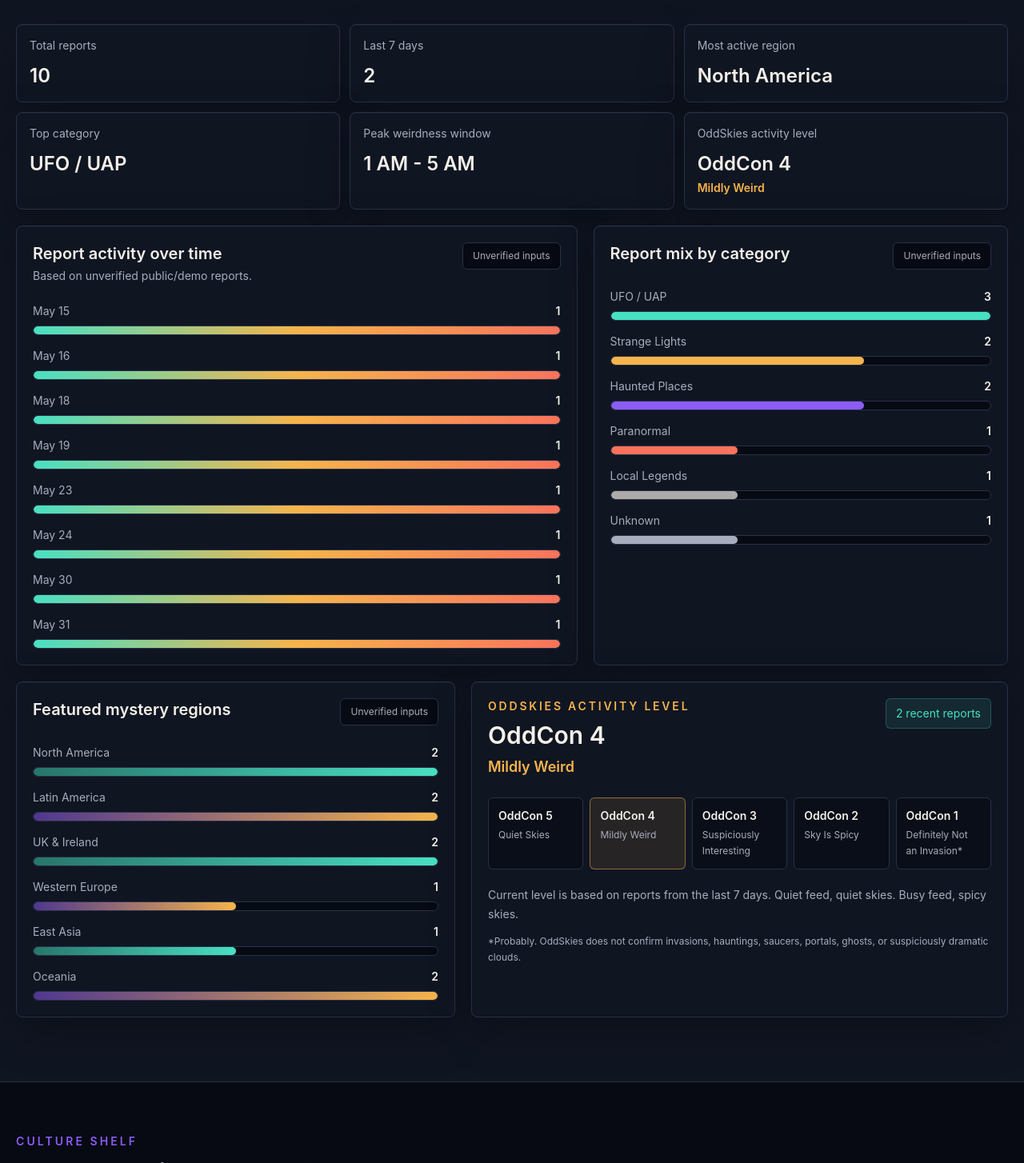
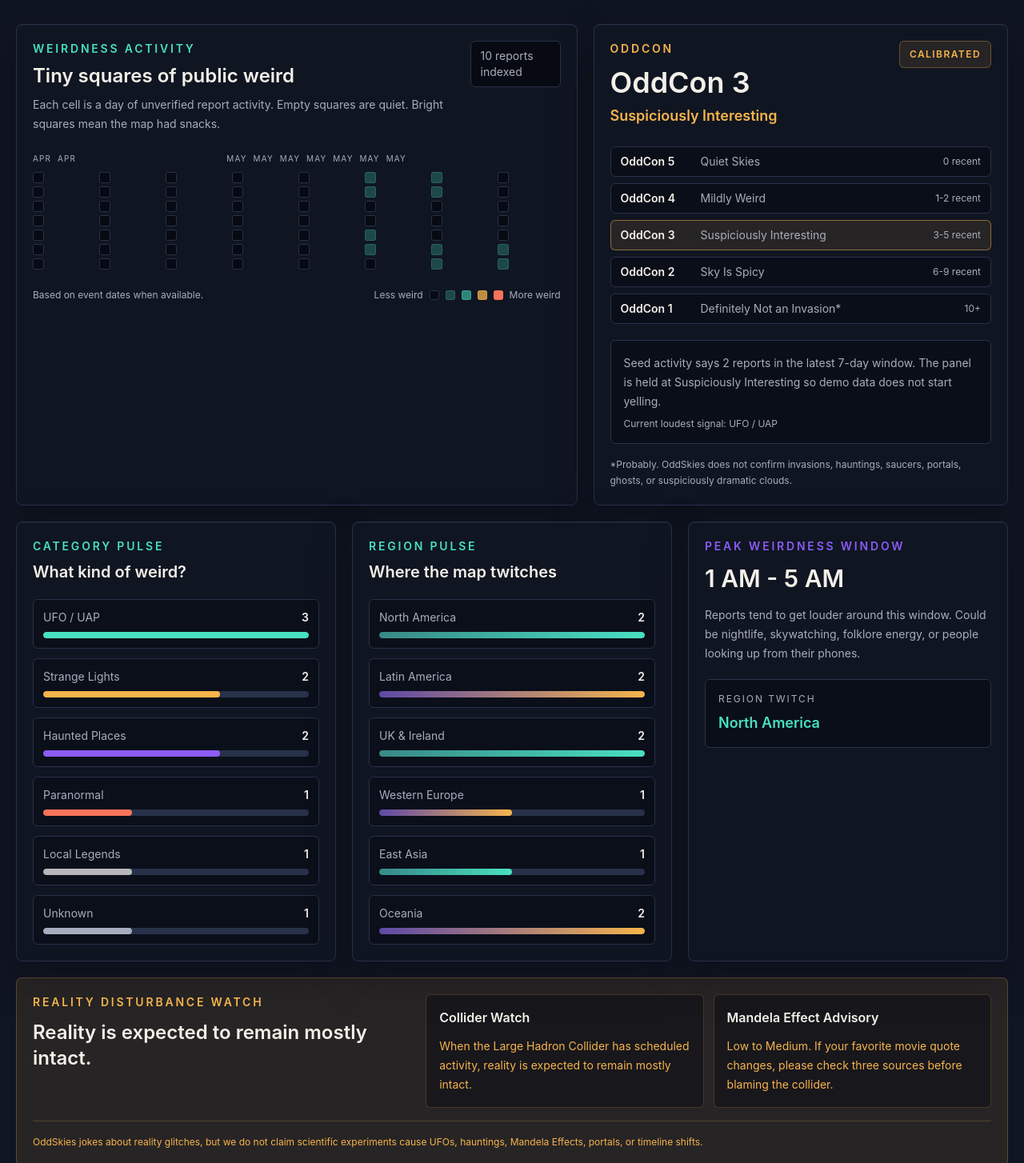
Before and after one commit to lochoa66x/oddskies, a Next.js app: page / in a window 1280 px wide. Shown: the part 1496-2950 px from the top of the page at 80% size. Built offline with nearby package versions, Linux system fonts and the light colour scheme; no server answers; the database is empty.

Commit message:
Rework Signals into OddSkies signal board

```diff
--- a/components/SignalsWeirdness.tsx
+++ b/components/SignalsWeirdness.tsx
@@ -7,6 +7,18 @@ import {
 type CountItem = {
   count: number;
   label: string;
+};
+
+type DatedReport = {
+  eventDate: Date;
+  report: Report;
+};
+
+type GridCell = {
+  count: number;
+  dateLabel: string;
+  intensity: number;
+  monthLabel: string;
 };
 
 type OddConLevel = {
@@ -45,33 +57,17 @@ export function SignalsWeirdness({ reports }: { reports: Report[] }) {
   const datedReports = reports
     .map((report) => ({ report, eventDate: parseReportDate(report) }))
     .filter(
-      (entry): entry is { report: Report; eventDate: Date } =>
-        entry.eventDate !== null,
+      (entry): entry is DatedReport => entry.eventDate !== null,
     );
-  const now = new Date();
-  const lastSevenDays = datedReports.filter(
-    ({ eventDate }) => now.getTime() - eventDate.getTime() <= 7 * 24 * 60 * 60 * 1000,
-  ).length;
+  const latestDate = getLatestDate(datedReports) ?? new Date();
+  const latestSevenDays = countReportsSince(datedReports, latestDate, 7);
   const regionCounts = countRegions(reports);
   const categoryCounts = countCategories(reports);
-  const activityOverTime = countByDay(datedReports);
+  const heatmapCells = createWeirdnessGrid(datedReports, latestDate);
+  const peakWindow = getPeakWindow(datedReports);
   const mostActiveRegion = getTopItem(regionCounts)?.label ?? "Region unclear";
   const topCategory = getTopItem(categoryCounts)?.label ?? "Unknown";
-  const peakWindow = getPeakWindow(datedReports);
-  const oddCon = getOddConLevel(lastSevenDays);
-
-  const stats = [
-    { label: "Total reports", value: reports.length.toString() },
-    { label: "Last 7 days", value: lastSevenDays.toString() },
-    { label: "Most active region", value: mostActiveRegion },
-    { label: "Top category", value: topCategory },
-    { label: "Peak weirdness window", value: peakWindow },
-    {
-      label: "OddSkies activity level",
-      value: `OddCon ${oddCon.level}`,
-      subvalue: oddCon.name,
-    },
-  ];
+  const oddCon = oddConLevels[2];
 
   return (
     <section
@@ -82,7 +78,7 @@ export function SignalsWeirdness({ reports }: { reports: Report[] }) {
         <div className="mb-8 flex flex-col gap-4 md:flex-row md:items-end md:justify-between">
           <div>
             <p className="text-sm font-semibold uppercase tracking-[0.22em] text-signal-teal">
-              Field Patterns
+              Signal Board
             </p>
             <h2 className="mt-3 text-3xl font-semibold text-parchment md:text-5xl">
               Signals & Weirdness
@@ -97,91 +93,229 @@ export function SignalsWeirdness({ reports }: { reports: Report[] }) {
           </p>
         </div>
 
-        <div className="grid gap-3 sm:grid-cols-2 lg:grid-cols-3">
-          {stats.map((stat) => (
-            <article
-              className="field-card rounded-lg p-4"
-              key={stat.label}
-            >
-              <p className="text-sm text-muted">{stat.label}</p>
-              <p className="mt-3 text-2xl font-semibold text-parchment">
-                {stat.value}
-              </p>
-              {stat.subvalue ? (
-                <p className="mt-1 text-sm font-semibold text-signal-amber">
-                  {stat.subvalue}
-                </p>
-              ) : null}
-            </article>
-          ))}
-        </div>
-
-        <div className="mt-5 grid gap-5 lg:grid-cols-[1.15fr_0.85fr]">
-          <ChartCard
-            items={activityOverTime}
-            note="Based on unverified public/demo reports."
-            title="Report activity over time"
-          />
-          <ChartCard
-            items={categoryCounts}
-            title="Report mix by category"
-            variant="category"
+        <div className="grid gap-5 xl:grid-cols-[1.15fr_0.85fr]">
+          <WeirdnessGrid cells={heatmapCells} totalReports={reports.length} />
+          <OddConPanel
+            oddCon={oddCon}
+            recentCount={latestSevenDays}
+            topCategory={topCategory}
           />
         </div>
 
-        <div className="mt-5 grid gap-5 lg:grid-cols-[0.9fr_1.1fr]">
-          <ChartCard
+        <div className="mt-5 grid gap-5 lg:grid-cols-3">
+          <SignalPulse
+            eyebrow="Category Pulse"
+            items={categoryCounts}
+            title="What kind of weird?"
+            variant="category"
+          />
+          <SignalPulse
+            eyebrow="Region Pulse"
             items={regionCounts}
-            title="Featured mystery regions"
+            title="Where the map twitches"
             variant="region"
           />
-          <OddConPanel oddCon={oddCon} recentCount={lastSevenDays} />
+          <PeakWindowCard
+            mostActiveRegion={mostActiveRegion}
+            peakWindow={peakWindow}
+          />
         </div>
+
+        <RealityDisturbanceWatch />
       </div>
     </section>
   );
 }
 
-function ChartCard({
+function WeirdnessGrid({
+  cells,
+  totalReports,
+}: {
+  cells: GridCell[];
+  totalReports: number;
+}) {
+  return (
+    <article className="field-card rounded-lg p-5">
+      <div className="flex flex-col gap-3 sm:flex-row sm:items-start sm:justify-between">
+        <div>
+          <p className="text-sm font-semibold uppercase tracking-[0.2em] text-signal-teal">
+            Weirdness Activity
+          </p>
+          <h3 className="mt-2 text-2xl font-semibold text-parchment">
+            Tiny squares of public weird
+          </h3>
+          <p className="mt-2 text-sm leading-6 text-muted">
+            Each cell is a day of unverified report activity. Empty squares are
+            quiet. Bright squares mean the map had snacks.
+          </p>
+        </div>
+        <span className="w-fit rounded-md border border-night-800 bg-night-950 px-3 py-2 text-sm text-muted">
+          {totalReports} reports indexed
+        </span>
+      </div>
+
+      <div className="mt-6 overflow-x-auto pb-2">
+        <div className="min-w-[34rem]">
+          <div className="mb-2 grid grid-flow-col grid-rows-1 gap-1">
+            {cells.map((cell, index) => (
+              <span
+                className="h-4 text-[0.62rem] uppercase tracking-[0.12em] text-muted"
+                key={`month-${cell.dateLabel}-${index}`}
+              >
+                {cell.monthLabel}
+              </span>
+            ))}
+          </div>
+          <div className="grid grid-flow-col grid-rows-7 gap-1">
+            {cells.map((cell) => (
+              <span
+                aria-label={`${cell.dateLabel}: ${cell.count} report${
+                  cell.count === 1 ? "" : "s"
+                }`}
+                className={`size-3.5 rounded-[0.18rem] border ${getHeatCellClass(
+                  cell.intensity,
+                )}`}
+                key={cell.dateLabel}
+                title={`${cell.dateLabel}: ${cell.count} report${
+                  cell.count === 1 ? "" : "s"
+                }`}
+              />
+            ))}
+          </div>
+        </div>
+      </div>
+
+      <div className="mt-4 flex flex-wrap items-center justify-between gap-3 text-xs text-muted">
+        <span>Based on event dates when available.</span>
+        <div className="flex items-center gap-2">
+          <span>Less weird</span>
+          {[0, 1, 2, 3, 4].map((intensity) => (
+            <span
+              className={`size-3 rounded-[0.18rem] border ${getHeatCellClass(
+                intensity,
+              )}`}
+              key={intensity}
+            />
+          ))}
+          <span>More weird</span>
+        </div>
+      </div>
+    </article>
+  );
+}
+
+function OddConPanel({
+  oddCon,
+  recentCount,
+  topCategory,
+}: {
+  oddCon: OddConLevel;
+  recentCount: number;
+  topCategory: string;
+}) {
+  return (
+    <article className="field-card rounded-lg p-5">
+      <div className="flex items-start justify-between gap-4">
+        <div>
+          <p className="text-sm font-semibold uppercase tracking-[0.2em] text-signal-amber">
+            OddCon
+          </p>
+          <h3 className="mt-3 text-4xl font-semibold text-parchment">
+            OddCon {oddCon.level}
+          </h3>
+          <p className="mt-2 text-lg font-semibold text-signal-amber">
+            {oddCon.name}
+            {oddCon.footnote ? "*" : ""}
+          </p>
+        </div>
+        <span className="rounded-md border border-signal-amber/30 bg-signal-amber/10 px-3 py-2 text-xs font-semibold uppercase tracking-[0.12em] text-signal-amber">
+          Calibrated
+        </span>
+      </div>
+
+      <div className="mt-6 grid gap-2">
+        {oddConLevels.map((level) => {
+          const active = level.level === oddCon.level;
+
+          return (
+            <div
+              className={`grid grid-cols-[5.5rem_1fr_auto] items-center gap-3 rounded-md border px-3 py-2 text-sm ${
+                active
+                  ? "border-signal-amber/50 bg-signal-amber/10"
+                  : "border-night-800 bg-night-950/55"
+              }`}
+              key={level.level}
+            >
+              <span className="font-semibold text-parchment">
+                OddCon {level.level}
+              </span>
+              <span className="text-muted">
+                {level.name}
+                {level.footnote ? "*" : ""}
+              </span>
+              <span className="hidden text-xs text-muted sm:inline">
+                {level.range}
+              </span>
+            </div>
+          );
+        })}
+      </div>
+
+      <div className="mt-5 rounded-md border border-night-800 bg-night-950/60 p-4">
+        <p className="text-sm leading-6 text-muted">
+          Seed activity says {recentCount} reports in the latest 7-day window.
+          The panel is held at Suspiciously Interesting so demo data does not
+          start yelling.
+        </p>
+        <p className="mt-2 text-xs text-muted">Current loudest signal: {topCategory}</p>
+      </div>
+
+      <p className="mt-4 text-xs leading-5 text-muted">
+        *Probably. OddSkies does not confirm invasions, hauntings, saucers,
+        portals, ghosts, or suspiciously dramatic clouds.
+      </p>
+    </article>
+  );
+}
+
+function SignalPulse({
+  eyebrow,
   items,
-  note,
   title,
-  variant = "time",
+  variant,
 }: {
+  eyebrow: string;
   items: CountItem[];
-  note?: string;
   title: string;
-  variant?: "category" | "region" | "time";
+  variant: "category" | "region";
 }) {
   const max = Math.max(...items.map((item) => item.count), 1);
 
   return (
     <article className="field-card rounded-lg p-5">
-      <div className="flex flex-col gap-2 sm:flex-row sm:items-start sm:justify-between">
-        <div>
-          <h3 className="text-xl font-semibold text-parchment">{title}</h3>
-          {note ? <p className="mt-1 text-sm text-muted">{note}</p> : null}
-        </div>
-        <span className="w-fit rounded-md border border-night-800 bg-night-950 px-3 py-2 text-xs text-muted">
-          Unverified inputs
-        </span>
-      </div>
-
-      <div className="mt-6 space-y-4">
+      <p className="text-sm font-semibold uppercase tracking-[0.2em] text-signal-teal">
+        {eyebrow}
+      </p>
+      <h3 className="mt-2 text-xl font-semibold text-parchment">{title}</h3>
+      <div className="mt-5 space-y-3">
         {items.map((item, index) => {
-          const width = `${Math.max((item.count / max) * 100, item.count > 0 ? 9 : 0)}%`;
+          const width = `${Math.max((item.count / max) * 100, item.count > 0 ? 8 : 0)}%`;
 
           return (
-            <div key={`${variant}-${item.label}`}>
+            <div
+              className="rounded-md border border-night-800 bg-night-950/50 p-3"
+              key={`${variant}-${item.label}`}
+            >
               <div className="mb-2 flex items-center justify-between gap-3 text-sm">
                 <span className="truncate text-muted">{item.label}</span>
-                <span className="font-semibold text-parchment">
-                  {item.count}
-                </span>
+                <span className="font-semibold text-parchment">{item.count}</span>
               </div>
-              <div className="h-3 overflow-hidden rounded-full border border-night-800 bg-night-950">
+              <div className="h-2 overflow-hidden rounded-full bg-night-800">
                 <div
-                  className={`h-full rounded-full ${getBarClass(variant, index)}`}
+                  className={`h-full rounded-full ${getPulseClass(
+                    variant,
+                    index,
+                  )}`}
                   style={{ width }}
                 />
               </div>
@@ -193,65 +327,72 @@ function ChartCard({
   );
 }
 
-function OddConPanel({
-  oddCon,
-  recentCount,
+function PeakWindowCard({
+  mostActiveRegion,
+  peakWindow,
 }: {
-  oddCon: OddConLevel;
-  recentCount: number;
+  mostActiveRegion: string;
+  peakWindow: string;
 }) {
   return (
     <article className="field-card rounded-lg p-5">
-      <div className="flex flex-col gap-3 md:flex-row md:items-start md:justify-between">
+      <p className="text-sm font-semibold uppercase tracking-[0.2em] text-signal-violet">
+        Peak Weirdness Window
+      </p>
+      <h3 className="mt-3 text-3xl font-semibold text-parchment">
+        {peakWindow}
+      </h3>
+      <p className="mt-4 text-sm leading-6 text-muted">
+        Reports tend to get louder around this window. Could be nightlife,
+        skywatching, folklore energy, or people looking up from their phones.
+      </p>
+      <div className="mt-5 rounded-md border border-night-800 bg-night-950/60 p-4">
+        <p className="text-xs uppercase tracking-[0.16em] text-muted">
+          Region twitch
+        </p>
+        <p className="mt-2 text-lg font-semibold text-signal-teal">
+          {mostActiveRegion}
+        </p>
+      </div>
+    </article>
+  );
+}
+
+function RealityDisturbanceWatch() {
+  return (
+    <article className="mt-5 rounded-lg border border-signal-amber/25 bg-signal-amber/10 p-5">
+      <div className="grid gap-5 lg:grid-cols-[0.8fr_1.2fr]">
         <div>
           <p className="text-sm font-semibold uppercase tracking-[0.2em] text-signal-amber">
-            OddSkies Activity Level
+            Reality Disturbance Watch
           </p>
-          <h3 className="mt-2 text-3xl font-semibold text-parchment">
-            OddCon {oddCon.level}
+          <h3 className="mt-3 text-2xl font-semibold text-parchment">
+            Reality is expected to remain mostly intact.
           </h3>
-          <p className="mt-2 text-lg font-semibold text-signal-amber">
-            {oddCon.name}
-            {oddCon.footnote ? "*" : ""}
-          </p>
         </div>
-        <span className="rounded-md border border-signal-teal/25 bg-signal-teal/10 px-3 py-2 text-sm text-signal-teal">
-          {recentCount} recent report{recentCount === 1 ? "" : "s"}
-        </span>
+        <div className="grid gap-3 md:grid-cols-2">
+          <div className="rounded-md border border-signal-amber/20 bg-night-950/45 p-4">
+            <p className="font-semibold text-parchment">Collider Watch</p>
+            <p className="mt-3 text-sm leading-6 text-signal-amber">
+              When the Large Hadron Collider has scheduled activity, reality is
+              expected to remain mostly intact.
+            </p>
+          </div>
+          <div className="rounded-md border border-signal-amber/20 bg-night-950/45 p-4">
+            <p className="font-semibold text-parchment">
+              Mandela Effect Advisory
+            </p>
+            <p className="mt-3 text-sm leading-6 text-signal-amber">
+              Low to Medium. If your favorite movie quote changes, please check
+              three sources before blaming the collider.
+            </p>
+          </div>
+        </div>
       </div>
-
-      <div className="mt-6 grid gap-2 sm:grid-cols-5">
-        {oddConLevels.map((level) => {
-          const active = level.level === oddCon.level;
-
-          return (
-            <div
-              className={`rounded-md border p-3 ${
-                active
-                  ? "border-signal-amber/50 bg-signal-amber/10"
-                  : "border-night-800 bg-night-950/55"
-              }`}
-              key={level.level}
-            >
-              <p className="text-sm font-semibold text-parchment">
-                OddCon {level.level}
-              </p>
-              <p className="mt-1 text-xs leading-5 text-muted">
-                {level.name}
-                {level.footnote ? "*" : ""}
-              </p>
-            </div>
-          );
-        })}
-      </div>
-
-      <p className="mt-5 text-sm leading-6 text-muted">
-        Current level is based on reports from the last 7 days. Quiet feed,
-        quiet skies. Busy feed, spicy skies.
-      </p>
-      <p className="mt-3 text-xs leading-5 text-muted">
-        *Probably. OddSkies does not confirm invasions, hauntings, saucers,
-        portals, ghosts, or suspiciously dramatic clouds.
+      <p className="mt-4 border-t border-signal-amber/20 pt-4 text-xs leading-5 text-signal-amber">
+        OddSkies jokes about reality glitches, but we do not claim scientific
+        experiments cause UFOs, hauntings, Mandela Effects, portals, or timeline
+        shifts.
       </p>
     </article>
   );
@@ -284,37 +425,61 @@ function countRegions(reports: Report[]) {
     }));
 }
 
-function countByDay(
-  datedReports: { eventDate: Date; report: Report }[],
-): CountItem[] {
-  const grouped = new Map<string, { count: number; date: Date }>();
+function createWeirdnessGrid(
+  datedReports: DatedReport[],
+  latestDate: Date,
+): GridCell[] {
+  const counts = new Map<string, number>();
 
   for (const { eventDate } of datedReports) {
-    const key = eventDate.toISOString().slice(0, 10);
-    const current = grouped.get(key);
-
-    grouped.set(key, {
-      count: (current?.count ?? 0) + 1,
-      date: eventDate,
-    });
+    const key = toDateKey(eventDate);
+    counts.set(key, (counts.get(key) ?? 0) + 1);
   }
 
-  const items = Array.from(grouped.values())
-    .sort((a, b) => a.date.getTime() - b.date.getTime())
-    .slice(-8)
-    .map(({ count, date }) => ({
+  return Array.from({ length: 56 }, (_, index) => {
+    const date = new Date(latestDate);
+    date.setHours(12, 0, 0, 0);
+    date.setDate(date.getDate() - (55 - index));
+
+    const key = toDateKey(date);
+    const count = counts.get(key) ?? 0;
+
+    return {
       count,
-      label: new Intl.DateTimeFormat("en-US", {
+      dateLabel: new Intl.DateTimeFormat("en-US", {
         day: "numeric",
         month: "short",
       }).format(date),
-    }));
+      intensity: getHeatIntensity(count),
+      monthLabel: date.getDate() <= 7 ? formatMonth(date) : "",
+    };
+  });
+}
 
-  if (items.length > 0) {
-    return items;
+function getLatestDate(datedReports: DatedReport[]) {
+  if (datedReports.length === 0) {
+    return null;
   }
 
-  return [{ count: 0, label: "No dated reports" }];
+  return new Date(
+    Math.max(...datedReports.map(({ eventDate }) => eventDate.getTime())),
+  );
+}
+
+function countReportsSince(
+  datedReports: DatedReport[],
+  latestDate: Date,
+  days: number,
+) {
+  const start = new Date(latestDate);
+  start.setDate(start.getDate() - (days - 1));
+  start.setHours(0, 0, 0, 0);
+  const end = new Date(latestDate);
+  end.setHours(23, 59, 59, 999);
+
+  return datedReports.filter(
+    ({ eventDate }) => eventDate >= start && eventDate <= end,
+  ).length;
 }
 
 function getCategoryLabel(category: string) {
@@ -343,7 +508,7 @@ function getCategoryLabel(category: string) {
   return "Unknown";
 }
 
-function getPeakWindow(datedReports: { eventDate: Date; report: Report }[]) {
+function getPeakWindow(datedReports: DatedReport[]) {
   const counts = timeWindows.map((window) => ({
     count: datedReports.filter(({ eventDate }) =>
       window.hours.includes(eventDate.getHours()),
@@ -358,27 +523,37 @@ function getTopItem(items: CountItem[]) {
   return [...items].sort((a, b) => b.count - a.count)[0];
 }
 
-function getOddConLevel(recentCount: number) {
-  if (recentCount >= 10) {
-    return oddConLevels[4];
+function getHeatIntensity(count: number) {
+  if (count >= 4) {
+    return 4;
   }
 
-  if (recentCount >= 6) {
-    return oddConLevels[3];
+  if (count >= 3) {
+    return 3;
   }
 
-  if (recentCount >= 3) {
-    return oddConLevels[2];
+  if (count >= 2) {
+    return 2;
   }
 
-  if (recentCount >= 1) {
-    return oddConLevels[1];
+  if (count >= 1) {
+    return 1;
   }
 
-  return oddConLevels[0];
+  return 0;
 }
 
-function getBarClass(variant: "category" | "region" | "time", index: number) {
+function getHeatCellClass(intensity: number) {
+  return [
+    "border-night-800 bg-night-950",
+    "border-signal-teal/20 bg-signal-teal/25",
+    "border-signal-teal/35 bg-signal-teal/55",
+    "border-signal-amber/45 bg-signal-amber/75",
+    "border-signal-ember/55 bg-signal-ember",
+  ][intensity];
+}
+
+function getPulseClass(variant: "category" | "region", index: number) {
   if (variant === "category") {
     return [
       "bg-signal-teal",
@@ -390,11 +565,15 @@ function getBarClass(variant: "category" | "region" | "time", index: number) {
     ][index % 6];
   }
 
-  if (variant === "region") {
-    return index % 2 === 0
-      ? "bg-gradient-to-r from-signal-teal/50 to-signal-teal"
-      : "bg-gradient-to-r from-signal-violet/55 to-signal-amber";
-  }
+  return index % 2 === 0
+    ? "bg-gradient-to-r from-signal-teal/50 to-signal-teal"
+    : "bg-gradient-to-r from-signal-violet/55 to-signal-amber";
+}
 
-  return "bg-gradient-to-r from-signal-teal via-signal-amber to-signal-ember";
+function toDateKey(date: Date) {
+  return date.toISOString().slice(0, 10);
 }
+
+function formatMonth(date: Date) {
+  return new Intl.DateTimeFormat("en-US", { month: "short" }).format(date);
+}
```
Also changed, not shown: components/WeirdShelf.tsx (+5 -37 lines).
